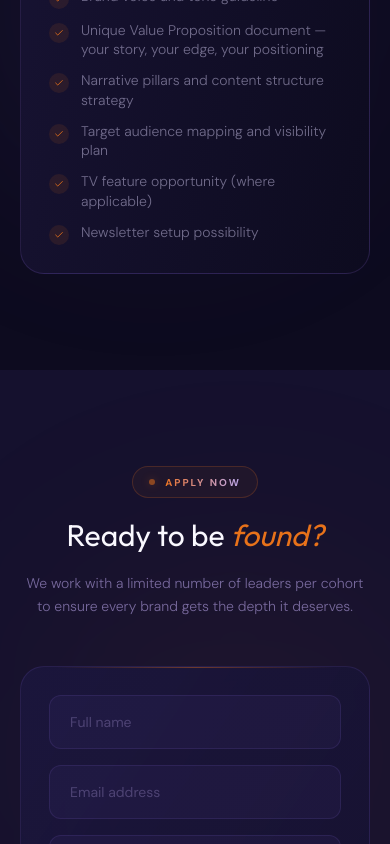
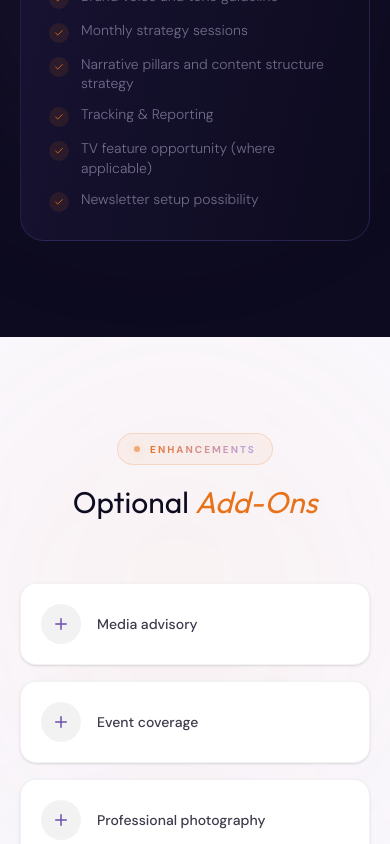
Before and after one commit to VictorAyo25/beta_narrative, a Next.js app: page / in a window 390 px wide. Shown: the part 6580-7424 px from the top of the page. Built offline with nearby package versions, Linux system fonts and the light colour scheme; no server answers; the database is empty.

Commit message:
feat: updated offer includes and added new Add-Ons section

```diff
--- a/scripts/seed-content.ts
+++ b/scripts/seed-content.ts
@@ -111,9 +111,9 @@ const defaultSiteContent = {
             'Branded graphics for your content',
             'Executive bio — compelling, clear, conversion-ready',
             'Brand voice and tone guideline',
-            'Unique Value Proposition document — your story, your edge, your positioning',
+            'Monthly strategy sessions',
             'Narrative pillars and content structure strategy',
-            'Target audience mapping and visibility plan',
+            'Tracking & Reporting',
             'TV feature opportunity (where applicable)',
             'Newsletter setup possibility',
         ],
--- a/src/app/page.tsx
+++ b/src/app/page.tsx
@@ -12,6 +12,7 @@ import PainSection from '@/components/sections/PainSection';
 import ValueSection from '@/components/sections/ValueSection';
 import ResultsSection from '@/components/sections/ResultsSection';
 import OfferSection from '@/components/sections/OfferSection';
+import AddOnsSection from '@/components/sections/AddOnsSection';
 import ContactSection from '@/components/sections/ContactSection';
 
 export default function HomePage() {
@@ -24,6 +25,7 @@ export default function HomePage() {
         <ValueSection />
         <ResultsSection />
         <OfferSection />
+        <AddOnsSection />
         <ContactSection />
       </main>
       <Footer />
--- /dev/null
+++ b/src/components/sections/AddOnsSection.tsx
@@ -0,0 +1,62 @@
+'use client';
+
+import { motion } from 'framer-motion';
+import SectionLabel from '../SectionLabel';
+import { Plus } from 'lucide-react';
+
+const addOns = [
+    'Media advisory',
+    'Event coverage',
+    'Professional photography',
+    'PR amplification',
+    'Conference visibility support'
+];
+
+export default function AddOnsSection() {
+    return (
+        <section id="add-ons" className="relative py-24 sm:py-32 px-5 sm:px-8 lg:px-10 bg-[#FAF9FF] overflow-hidden">
+            {/* Background accents */}
+            <div className="absolute top-[0%] right-[-10%] w-[500px] h-[500px] rounded-full bg-[#E8721A]/5 blur-[120px] pointer-events-none" />
+            <div className="absolute bottom-[-10%] left-[-10%] w-[400px] h-[400px] rounded-full bg-[#6B4FAD]/5 blur-[120px] pointer-events-none" />
+
+            <div className="max-w-5xl mx-auto relative z-10">
+                {/* Header */}
+                <motion.div
+                    initial={{ opacity: 0, y: 24 }}
+                    whileInView={{ opacity: 1, y: 0 }}
+                    viewport={{ once: true, margin: '-100px' }}
+                    transition={{ duration: 0.7, ease: [0.16, 1, 0.3, 1] }}
+                    className="text-center mb-16"
+                >
+                    <div className="flex justify-center mb-5">
+                        <SectionLabel>Enhancements</SectionLabel>
+                    </div>
+                    <h2 className="font-serif text-3xl sm:text-4xl lg:text-[2.75rem] font-normal leading-[1.15] text-[#0D0B1F]">
+                        Optional <em className="italic text-[#E8721A]">Add-Ons</em>
+                    </h2>
+                </motion.div>
+
+                {/* Grid */}
+                <div className="flex flex-wrap justify-center gap-4 sm:gap-6">
+                    {addOns.map((addon, index) => (
+                        <motion.div
+                            key={index}
+                            initial={{ opacity: 0, y: 20 }}
+                            whileInView={{ opacity: 1, y: 0 }}
+                            viewport={{ once: true, margin: '-50px' }}
+                            transition={{ duration: 0.5, delay: index * 0.1, ease: [0.16, 1, 0.3, 1] }}
+                            className="group flex items-center gap-4 p-5 sm:p-6 rounded-2xl border border-[#0D0B1F]/5 bg-white shadow-sm hover:shadow-[0_8px_30px_rgba(232,114,26,0.06)] hover:border-[#E8721A]/20 transition-all duration-400 w-full sm:w-[calc(50%-12px)] lg:w-[calc(33.333%-16px)]"
+                        >
+                            <div className="flex-shrink-0 w-10 h-10 rounded-full bg-[#0D0B1F]/5 group-hover:bg-[#E8721A]/10 flex items-center justify-center transition-colors duration-400">
+                                <Plus size={18} className="text-[#6B4FAD] group-hover:text-[#E8721A] transition-colors duration-400" />
+                            </div>
+                            <span className="font-medium text-[#0D0B1F]/80 group-hover:text-[#0D0B1F] transition-colors duration-400 text-sm sm:text-base">
+                                {addon}
+                            </span>
+                        </motion.div>
+                    ))}
+                </div>
+            </div>
+        </section>
+    );
+}
--- a/src/components/sections/OfferSection.tsx
+++ b/src/components/sections/OfferSection.tsx
@@ -28,9 +28,9 @@ export default function OfferSection() {
             'Branded graphics for your content',
             'Executive bio — compelling, clear, conversion-ready',
             'Brand voice and tone guideline',
-            'Unique Value Proposition document',
+            'Monthly strategy sessions',
             'Narrative pillars and content structure strategy',
-            'Target audience mapping and visibility plan',
+            'Tracking & Reporting',
             'TV feature opportunity (where applicable)',
             'Newsletter setup possibility',
         ],
--- a/src/lib/default-content.ts
+++ b/src/lib/default-content.ts
@@ -104,9 +104,9 @@ export const defaultSiteContent: Omit<SiteContent, 'id' | 'updatedAt'> = {
             'Branded graphics for your content',
             'Executive bio — compelling, clear, conversion-ready',
             'Brand voice and tone guideline',
-            'Unique Value Proposition document — your story, your edge, your positioning',
+            'Monthly strategy sessions',
             'Narrative pillars and content structure strategy',
-            'Target audience mapping and visibility plan',
+            'Tracking & Reporting',
             'TV feature opportunity (where applicable)',
             'Newsletter setup possibility',
         ],
```
